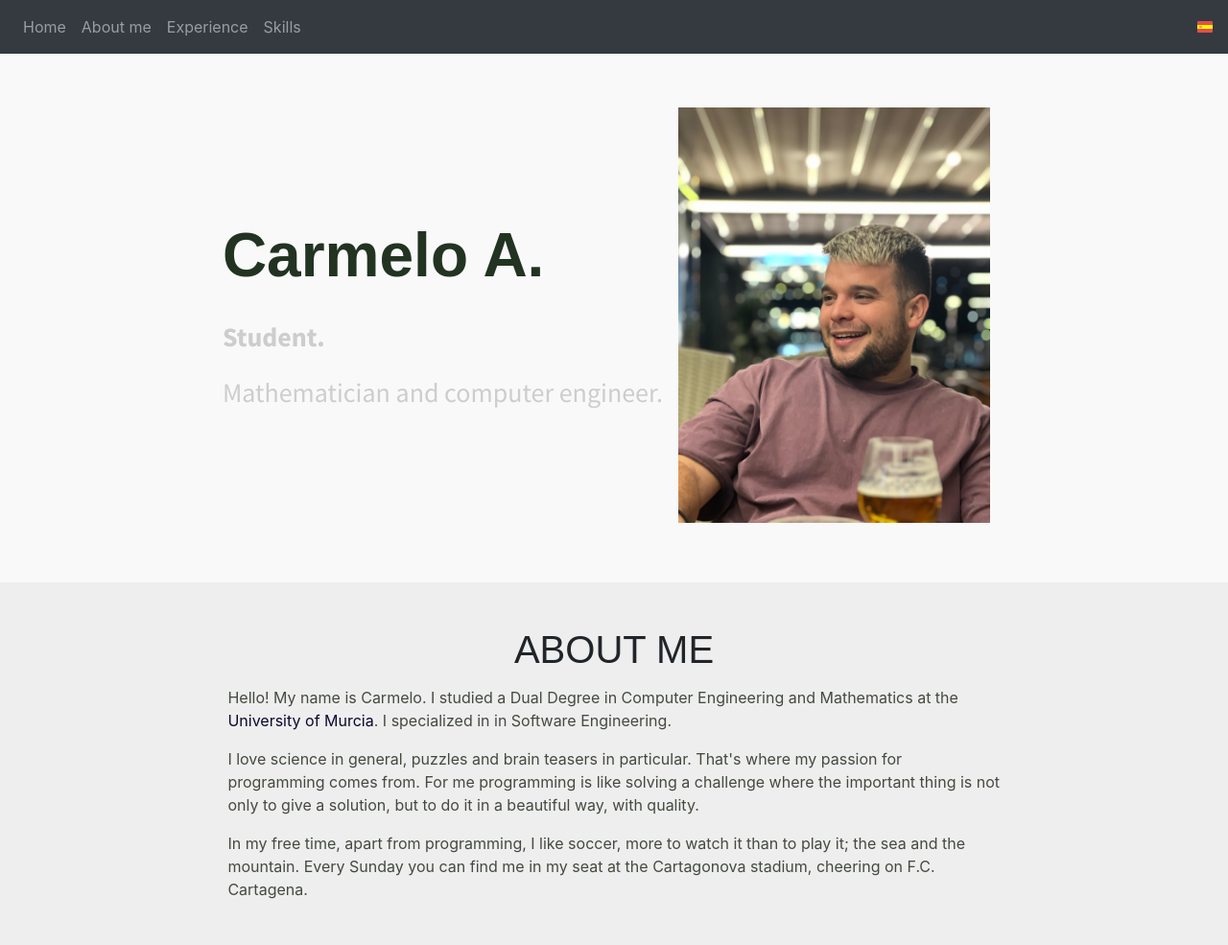
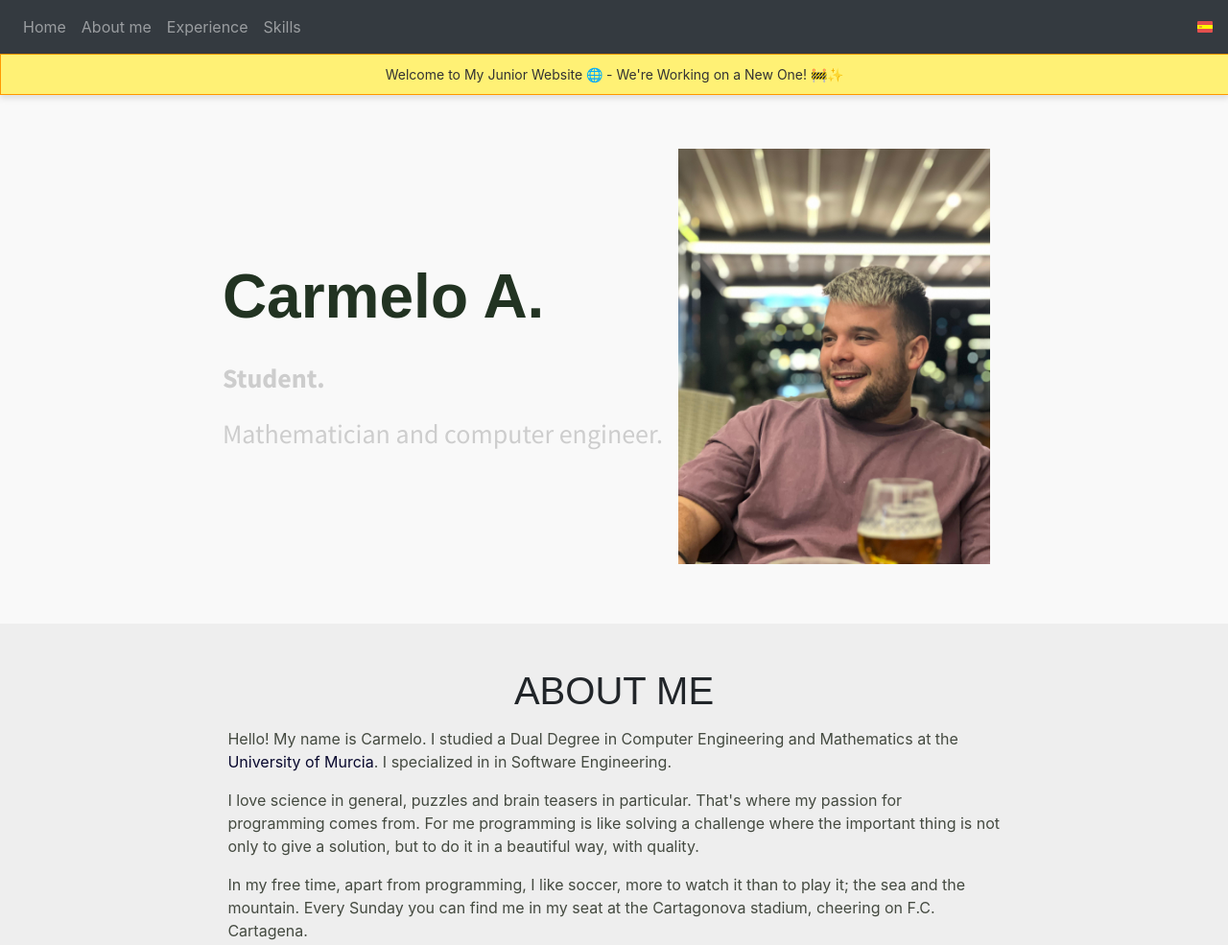
Before and after one commit to CarmeloAlcCoy/carmelo.github.io, a website: page index.html in a window 1280 px wide. Shown: the top 985 px of the page at 96% size. Drawn offline with Linux system fonts and the light colour scheme; a web font is replaced by a local one.

Commit message:
feat: :sparkles: Add "working in a new version" banner

```diff
--- a/css/main.css
+++ b/css/main.css
@@ -55,6 +55,27 @@ section {
 }
 
 /* ************************* NAVBAR ************************* */
+
+.banner {
+    background-color: rgba(255, 235, 59, 0.7);
+    color: #333333;
+    text-align: center;
+    font-size: 14px;
+    padding-top: 10px;
+    padding-bottom: 10px;
+    position: relative;
+    width: 99.9%;
+    box-shadow: 0 4px 6px rgba(0, 0, 0, 0.1);
+    border: 1px solid #ff9800; /* Orange border for box effect */
+}
+
+.banner:hover {
+    background-color: rgba(255, 235, 59, 0.9); /* Slightly darker yellow when hovered */
+    box-shadow:
+        0 6px 15px rgba(0, 0, 0, 0.3),
+        0 8px 20px rgba(0, 0, 0, 0.1); /* Stronger shadow on hover */
+    border: 1.5px solid #ff5722; /* Change border color on hover */
+}
 
 @media (min-width: 768px) {
     .navbar {
--- a/index.html
+++ b/index.html
@@ -32,6 +32,9 @@
                 <a class="icon-language" href="/es/index.html"><img src="/img/ES.png" /></a>
             </div>
         </nav>
+        <div class="banner">
+            <span>Welcome to My Junior Website 🌐 - We're Working on a New One! 🚧✨</span>
+        </div>
 
         <section id="home" class="sec-light">
             <div class="home">
```
Also changed, not shown: es/index.html (+3 -0 lines).
